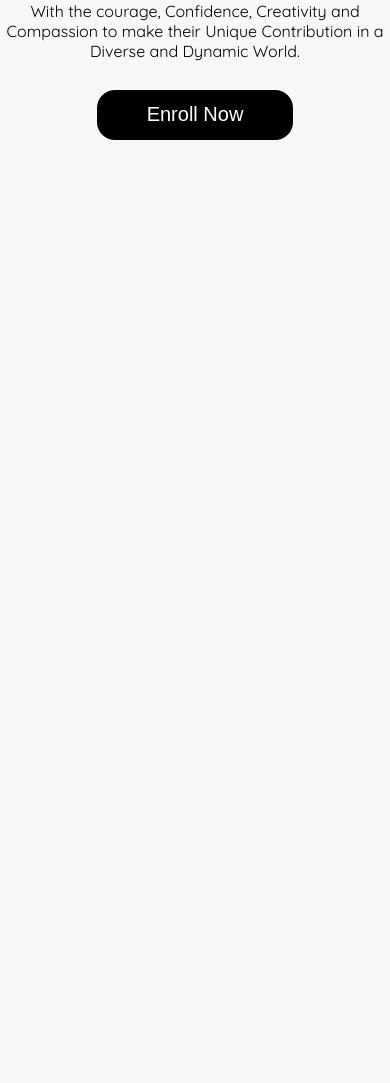
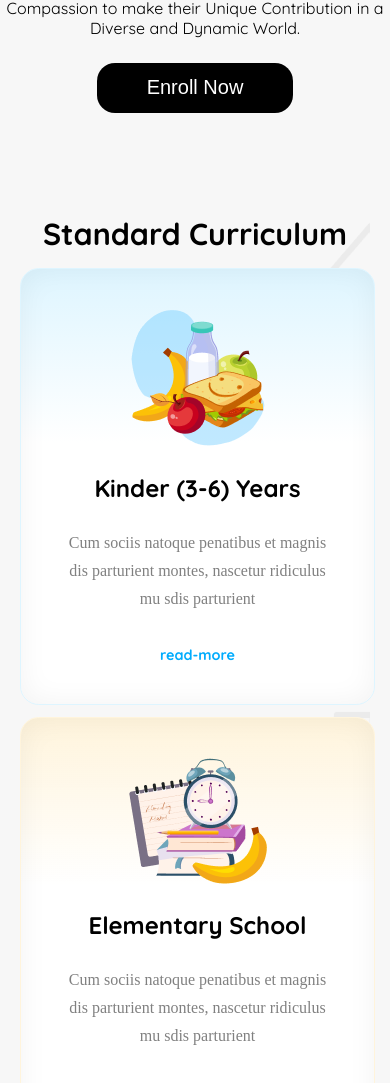
Before and after one commit to Sifat2245/Assingment-2, a plain HTML site: page index.html in a window 390 px wide. Shown: the part 764-1847 px from the top of the page. Before the commit the page ends 919 px from the top, so only its background shows below. Drawn offline with Linux system fonts and the light colour scheme.

Commit message:
added curriculum section

```diff
--- a/Style/style.css
+++ b/Style/style.css
@@ -10,8 +10,8 @@
 
 .body {
     background-color: #F7F7F7;
-    max-width: 1440px;
-    margin: 0 auto;
+    max-width: 1920px;
+    margin: 0px auto;
 }
 
 
@@ -31,11 +31,28 @@
     font-weight: 500;
 }
 
+#orange {
+    color: #FEA301;
+}
+
+#blue {
+    color: #01ACFD;
+}
+
+#green {
+    color: #05D4DF;
+}
+
+#purple {
+    color: #5D58EF;
+}
+
 /* navbar style */
 
 .navbar {
     justify-content: space-around;
-    margin-top: 37px;
+    max-width: 1440px;
+    margin: 37px auto;
 }
 
 .scl-name {
@@ -65,22 +82,6 @@
     font-weight: 700;
 }
 
-#orange {
-    color: #FEA301;
-}
-
-#blue {
-    color: #01ACFD;
-}
-
-#green {
-    color: #05D4DF;
-}
-
-#purple {
-    color: #5D58EF;
-}
-
 .contact {
     height: 50px;
     width: 12.31rem;
@@ -93,19 +94,110 @@
 }
 
 /* banner style */
-.banner-container{
+.banner-container {
     /* gap: 80px; */
     align-items: center;
     justify-content: space-around;
+    max-width: 1440px;
+    margin: 37px auto;
 }
 
-.banner-title{
+.banner-title {
     font-size: 4.2rem;
     font-weight: 700;
 }
-.banner-description{
+
+.banner-description {
     font-size: 1.55rem;
     margin: 24px 0;
+}
+
+/* curriculum section style */
+.curriculum {
+    background-image: url(/assets/bg.png);
+    background-repeat: repeat;
+    max-width: 1920px;
+}
+
+.curriculum-container {
+    justify-content: space-around;
+    max-width: 1440px;
+    margin: 0px auto;
+}
+
+.curriculum-title {
+    text-align: center;
+    font-size: 3.8rem;
+    font-weight: 700;
+    padding-top: 60px;
+    margin-bottom: 80px;
+}
+
+.curriculum-card-1 {
+    text-align: center;
+    height: 481px;
+    width: 368px;
+    padding: 60px 40px 0px;
+    border: 0.94px solid rgb(222, 245, 255);
+    border-radius: 18.86px;
+    box-shadow: inset 0px 0px 28.3px 0.94px rgba(0, 0, 0, 0.05);
+    background: linear-gradient(180.00deg, rgb(222, 245, 255), rgba(255, 255, 255, 0) 40%),
+        rgb(255, 255, 255);
+}
+
+.curriculum-card-2 {
+    text-align: center;
+    height: 481px;
+    width: 368px;
+    padding: 60px 40px 0px;
+    border: 0.94px solid rgb(255, 244, 220);
+    border-radius: 18.86px;
+    box-shadow: inset 0px 0px 28.3px 0.94px rgba(0, 0, 0, 0.05);
+    background: linear-gradient(180.00deg, rgb(255, 244, 220), rgba(255, 255, 255, 0) 40%),
+        rgb(255, 255, 255);
+}
+
+.curriculum-card-3 {
+    text-align: center;
+    height: 476px;
+    width: 368px;
+    padding: 60px 40px 0px;
+    border: 0.94px solid rgb(242, 232, 255);
+    border-radius: 18.86px;
+    box-shadow: inset 0px 0px 28.3px 0.94px rgba(0, 0, 0, 0.05);
+    background: linear-gradient(180.00deg, rgb(238, 225, 255), rgba(255, 255, 255, 0) 40%),
+        rgb(255, 255, 255);
+}
+
+.read-more {
+    text-decoration: none;
+    font-size: 1.2rem;
+    font-weight: 700;
+}
+
+.card-title {
+    font-size: 1.9rem;
+    font-weight: 700;
+    margin: 34px 0 38px;
+}
+
+.card-description {
+    font-size: 1.3rem;
+    margin-bottom: 50px;
+    color: rgb(128, 128, 128);
+    font-family: Raleway;
+    font-weight: 500;
+    line-height: 28.3px;
+    letter-spacing: 0%;
+    text-align: center;
+}
+
+.arrow-icon{
+    text-align: center;
+    margin-top: 80px;
+}
+.arrow-icon img{
+    margin-left: 5px;
 }
 
 /* responsive section */
@@ -114,15 +206,18 @@
     .nav-links {
         display: none;
     }
-    main{
-        margin: 10px 12px;
+
+    main {
+        margin: 10px 20px;
     }
-    .navbar{
+
+    .navbar {
         justify-content: space-between;
         align-items: center;
         margin: 12px 16px;
     }
-    .hr-line{
+
+    .hr-line {
         border-bottom: 1px solid #FEA301;
         border-width: 100%;
     }
@@ -135,7 +230,7 @@
         display: none;
     }
 
-    .menu{
+    .menu {
         width: 35px;
         height: 3px;
         border-radius: 4px;
@@ -144,29 +239,89 @@
     }
 
     /* banner section */
-    .banner-container{
+    .banner-container {
         flex-direction: column-reverse;
     }
-    .banner-container img{
-        width: 90%;
+
+    .banner-container img {
+        width: 95%;
         margin: 20px 0px;
     }
-    .banner-title{
+
+    .banner-title {
         text-align: center;
         margin-bottom: 10px;
         font-size: 2.5rem;
         padding: 0px 8px;
     }
 
-    .banner-description{
+    .banner-description {
         text-align: center;
         font-size: 1rem;
+        width: 90%;
+        margin: 20px auto;
     }
-    br{
+
+    br {
         display: none;
     }
 
-    #btn1{
-        margin:5px 100px;
+    #btn1 {
+        margin: 5px 120px;
     }
+
+    /* curriculum section */
+
+    .curriculum-container{
+        flex-direction: column;
+    }
+
+    .curriculum-title{
+        font-size: 1.9rem;
+        width: 92%;
+        margin: 15px auto;
+    }
+    .curriculum-card-1{
+        width: 78%;
+        height: 70%;
+        margin-bottom: 12px;
+        padding: 40px 40px;
+    }
+
+    .curriculum-card-2{
+        width: 78%;
+        height: 70%;
+        margin-bottom: 12px;
+        padding: 40px 40px;
+    }
+
+    .curriculum-card-3{
+        width: 78%;
+        height: 70%;
+        padding: 40px 40px;
+    }
+    .card-title {
+    font-size: 1.5rem;
+    margin: 22px 0 26px;
 }
+
+.card-description {
+    font-size: 1rem;
+    margin-bottom: 30px;
+    color: rgb(128, 128, 128);
+    font-family: Raleway;
+    font-weight: 500;
+    line-height: 28.3px;
+    letter-spacing: 0%;
+    text-align: center;
+}
+
+.read-more {
+    font-size: 0.9rem;
+    margin-bottom: 20px;
+}
+.arrow-icon{
+    display: none;
+}
+
+}
--- a/index.html
+++ b/index.html
@@ -9,6 +9,7 @@
     <link rel="preconnect" href="https://fonts.gstatic.com" crossorigin>
     <link href="https://fonts.googleapis.com/css2?family=Quicksand:wght@300..700&display=swap" rel="stylesheet">
     <link rel="stylesheet" href="./Style/style.css">
+    <script src="https://kit.fontawesome.com/a19612331a.js" crossorigin="anonymous"></script>
 </head>
 
 <body class="body quicksand-font">
@@ -37,10 +38,47 @@
             <div class="banner-text">
                 <h3 class="banner-title"><span id="orange">Empowering</span> <br>
                     students from small <br> age <span id="blue">towards vision</span></h3>
-                <p class="banner-description">With the courage, Confidence, Creativity and Compassion to make <br> their Unique Contribution in a Diverse and Dynamic World.</p>
+                <p class="banner-description">With the courage, Confidence, Creativity and Compassion to make <br> their
+                    Unique Contribution in a Diverse and Dynamic World.</p>
                 <button id="btn1" class="btn-primary">Enroll Now</button>
             </div>
             <img src="./assets/hero-kids.png" alt="">
+        </div>
+
+        <div class="curriculum">
+            <h3 class="curriculum-title">Standard Curriculum</h3>
+
+            <div class="curriculum-container display-flex">
+
+                <div class="curriculum-card-1">
+                    <img src="./assets/kinder.png" alt="">
+                    <h4 class="card-title">Kinder (3-6) Years</h4>
+                    <p class="card-description">Cum sociis natoque penatibus et magnis
+                        dis parturient montes, nascetur ridiculus
+                        mu sdis parturient</p>
+                    <a href="" id="blue" class="read-more">read-more</a>
+                </div>
+                <div class="curriculum-card-2">
+                    <img src="./assets/elementary.png" alt="">
+                    <h4 class="card-title">Elementary School</h4>
+                    <p class="card-description">Cum sociis natoque penatibus et magnis
+                        dis parturient montes, nascetur ridiculus
+                        mu sdis parturient</p>
+                    <a href="" id="orange" class="read-more">read-more</a>
+                </div>
+                <div class="curriculum-card-3">
+                    <img src="./assets/middle.png" alt="">
+                    <h4 class="card-title">Middle (10-16) Years</h4>
+                    <p class="card-description">Cum sociis natoque penatibus et magnis
+                        dis parturient montes, nascetur ridiculus
+                        mu sdis parturient</p>
+                    <a href="" id="purple" class="read-more">read-more</a>
+                </div>
+            </div>
+            <div class="arrow-icon">
+                <img src="./assets/lessthan.png" alt="">
+                <img src="./assets/greaterthan.png" alt="">
+            </div>
         </div>
     </main>
     <footer>
```
Also changed, not shown: assets/5111788.png (added), assets/greaterthan.png (added), assets/lessthan.png (added).
